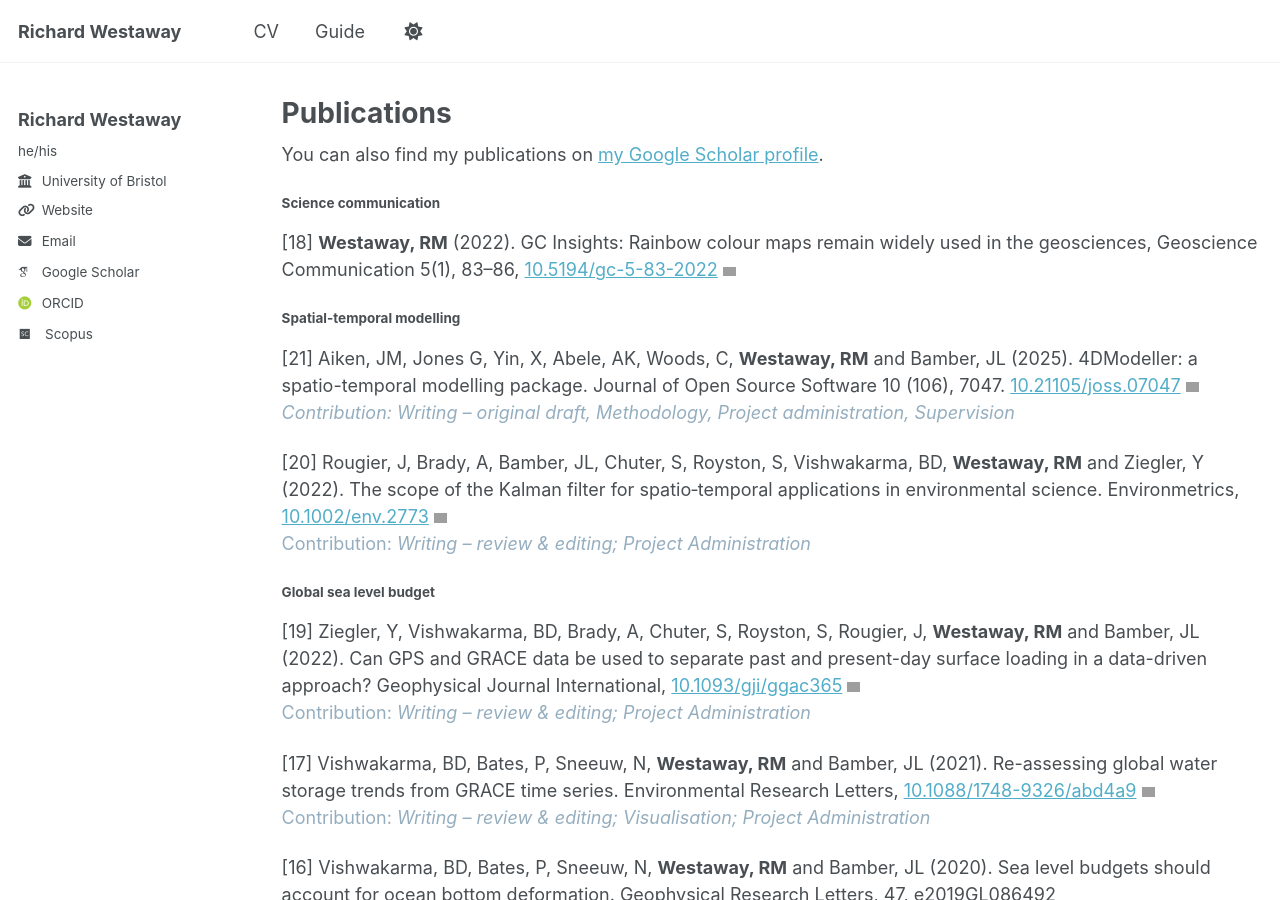
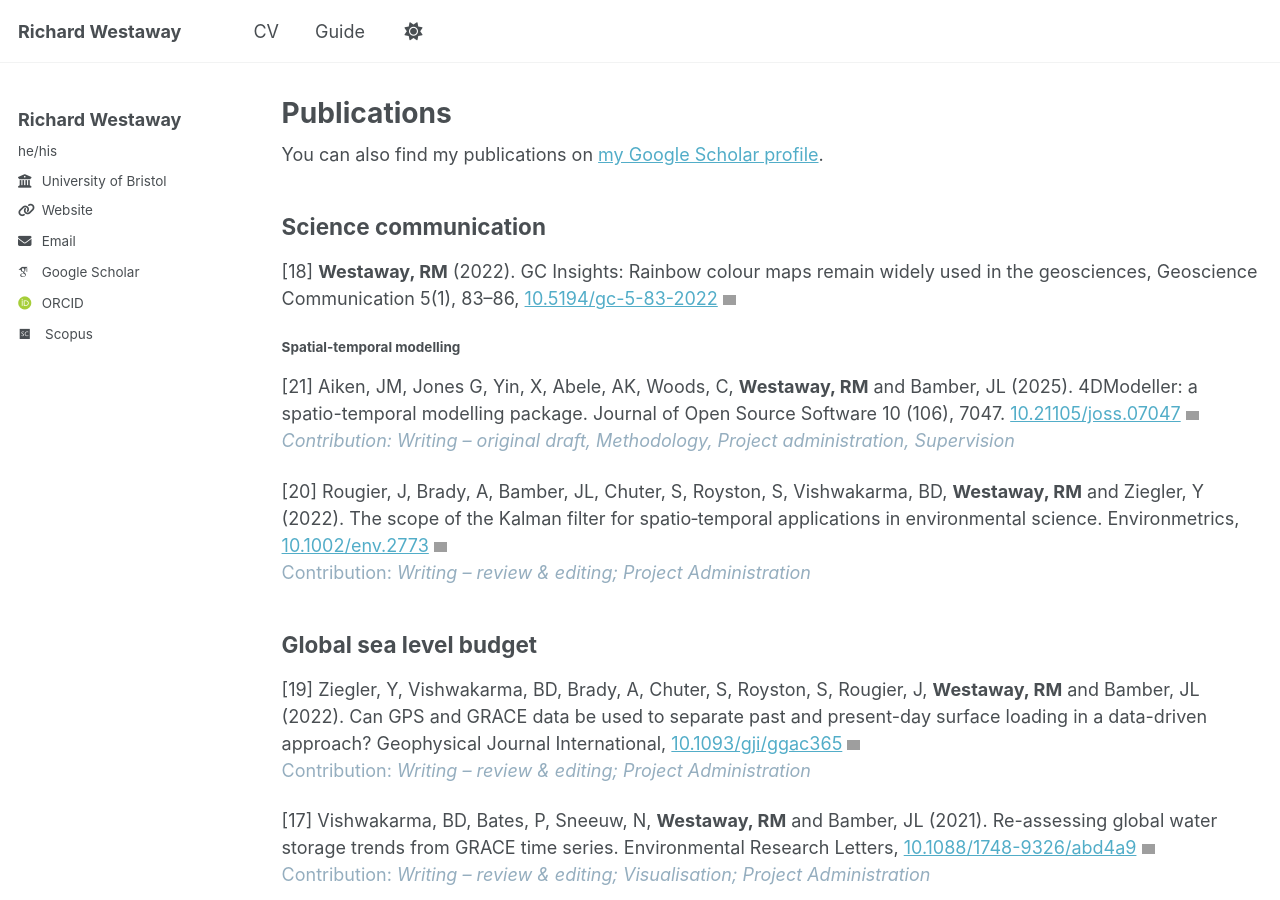
Before and after one commit to richardwestaway/richardwestaway.github.io, a Jekyll site: the page built from _pages/publications.html, in a window 1280 px wide and 900 px high. Built offline with Jekyll 4.4.1, drawn with Linux system fonts in a browser that asks for light colours; some web fonts are replaced; comment, search, counter and statistics services are not loaded; grey boxes are pictures that could not be loaded.

Commit message:
Update publications.html

```diff
--- a/_pages/publications.html
+++ b/_pages/publications.html
@@ -11,35 +11,63 @@ author_profile: true
 
 {% include base_path %}
 
-<h4><strong>Science communication</strong></h4>
-<p>[18] <strong>Westaway, RM</strong> (2022). GC Insights: Rainbow colour maps remain widely used in the geosciences, Geoscience Communication 5(1), 83–86, <a href="https://doi.org/10.5194/gc-5-83-2022" target="_blank" rel="noopener">10.5194/gc-5-83-2022</a><em> <img class="alignnone  wp-image-369" src="https://richardwestaway.files.wordpress.com/2017/10/open-access-logo-200x2002.png" alt="open-access-logo-200x200" width="13" height="17" /></em></p>
+<script type='text/javascript' src='https://d1bxh8uas1mnw7.cloudfront.net/assets/embed.js'></script>
+
+<h2><strong>Science communication</strong></h2>
+
+<p>[18] <strong>Westaway, RM</strong> (2022). GC Insights: Rainbow colour maps remain widely used in the geosciences, Geoscience Communication 5(1), 83–86, <a href="https://doi.org/10.5194/gc-5-83-2022" target="_blank" rel="noopener">10.5194/gc-5-83-2022</a><em> <img class="alignnone  wp-image-369" src="https://richardwestaway.files.wordpress.com/2017/10/open-access-logo-200x2002.png" alt="open-access-logo-200x200" width="13" height="17" /></em><div class='altmetric-embed' data-badge-type='donut' data-doi="10.1038/nature.2012.9872"></div></p>
+
 <h4><strong>Spatial-temporal modelling</strong></h4>
+
 <p>[21] Aiken, JM, Jones G, Yin, X, Abele, AK, Woods, C, <strong>Westaway, RM</strong> and Bamber, JL (2025). 4DModeller: a spatio-temporal modelling package. Journal of Open Source Software 10 (106), 7047. <a href="http://10.21105/joss.07047" target="_blank" rel="noopener">10.21105/joss.07047</a> <em><img class="alignnone  wp-image-369" src="https://richardwestaway.files.wordpress.com/2017/10/open-access-logo-200x2002.png" alt="open-access-logo-200x200" width="13" height="17" /><br /><span style="color: #95aebf;">Contribution: Writing – original draft, Methodology, Project administration, Supervision</span></em></p>
+
 <p>[20] Rougier, J, Brady, A, Bamber, JL, Chuter, S, Royston, S, Vishwakarma, BD, <strong>Westaway, RM</strong> and Ziegler, Y (2022). The scope of the Kalman filter for spatio‐temporal applications in environmental science. Environmetrics, <a href="https://doi.org/10.1002/env.2773" target="_blank" rel="noopener">10.1002/env.2773</a><em> <img class="alignnone  wp-image-369" src="https://richardwestaway.files.wordpress.com/2017/10/open-access-logo-200x2002.png" alt="open-access-logo-200x200" width="13" height="17" /></em><br /><span style="color: #95aebf;">Contribution:<em> Writing – review &amp; editing; Project Administration</em></span></p>
-<h4><strong>Global sea level budget</strong></h4>
+
+<h2><strong>Global sea level budget</strong></h2>
+
 <p>[19] Ziegler, Y, Vishwakarma, BD, Brady, A, Chuter, S, Royston, S, Rougier, J, <strong>Westaway, RM</strong> and Bamber, JL (2022). Can GPS and GRACE data be used to separate past and present-day surface loading in a data-driven approach? Geophysical Journal International, <a href="https://doi.org/10.1093/gji/ggac365" target="_blank" rel="noopener">10.1093/gji/ggac365</a><em> <img class="alignnone  wp-image-369" src="https://richardwestaway.files.wordpress.com/2017/10/open-access-logo-200x2002.png" alt="open-access-logo-200x200" width="13" height="17" /></em><br /><span style="color: #95aebf;">Contribution:<em> Writing – review &amp; editing; Project Administration</em></span></p>
+
 <p>[17] Vishwakarma, BD, Bates, P, Sneeuw, N, <strong>Westaway, RM</strong> and Bamber, JL (2021). Re-assessing global water storage trends from GRACE time series. Environmental Research Letters, <a href="https://doi.org/10.1088/1748-9326/abd4a9" target="_blank" rel="noopener">10.1088/1748-9326/abd4a9</a><em> <img class="alignnone  wp-image-369" src="https://richardwestaway.files.wordpress.com/2017/10/open-access-logo-200x2002.png" alt="open-access-logo-200x200" width="13" height="17" /></em><br /><span style="color: #95aebf;">Contribution:<em> Writing – review &amp; editing; Visualisation; Project Administration</em></span></p>
+
 <p>[16] Vishwakarma, BD, Bates, P, Sneeuw, N, <strong>Westaway, RM</strong> and Bamber, JL (2020). Sea level budgets should account for ocean bottom deformation. Geophysical Research Letters, 47, e2019GL086492 <a href="https://doi.org/10.1029/2019GL086492" target="_blank" rel="noopener">10.1029/2019GL086492</a><em> <img class="alignnone  wp-image-369" src="https://richardwestaway.files.wordpress.com/2017/10/open-access-logo-200x2002.png" alt="open-access-logo-200x200" width="13" height="17" /></em><br /><span style="color: #95aebf;">Contribution:<em> Writing – review &amp; editing; Project Administration</em></span></p>
+
 <p>[15] Royston, S, Vishwakarma, BD, <strong>Westaway, RM</strong>, Rougier, J, Sha, Z and Bamber, JL (2020). Can we resolve the basin-scale sea-level trend budget from GRACE ocean mass? Journal of Geophysical Research: Oceans 125. <a href="https://doi.org/10.1029/2019JC015535" target="_blank" rel="noopener noreferrer">10.1029/2019JC015535</a><em> <img class="alignnone  wp-image-369" src="https://richardwestaway.files.wordpress.com/2017/10/open-access-logo-200x2002.png" alt="open-access-logo-200x200" width="13" height="17" /></em><br /><span style="color: #95aebf;">Contribution:<em> Writing – review &amp; editing; Project Administration</em></span></p>
+
 <p>[14] The WCRP Global Sea Level Budget Group (2018). Global Sea Level Budget 1993-Present. <em>Earth System Science Data</em> <a href="https://doi.org/10.5194/essd-10-1551-2018" target="_blank" rel="noopener">10.5194/essd-2018-53</a><em> <img class="alignnone  wp-image-369" src="https://richardwestaway.files.wordpress.com/2017/10/open-access-logo-200x2002.png" alt="open-access-logo-200x200" width="13" height="17" /></em><br /><span style="color: #95aebf;">Contribution:<em> Formal analysis; Visualisation; Writing – original draft</em></span></p>
+
 <p>[13] Bamber, J, <strong>Westaway, RM</strong>, Marzeion, B &amp; Wouters, B (2018). The land ice contribution to sea level during the satellite era. <em>Environmental Research Letters</em> <a href="https://doi.org/10.1088/1748-9326/aac2f0" target="_blank" rel="noopener">10.1088/1748-9326/aac2f0</a> <img class="alignnone  wp-image-369" src="https://richardwestaway.files.wordpress.com/2017/10/open-access-logo-200x2002.png" alt="open-access-logo-200x200" width="13" height="17" /><br /><span style="color: #95aebf;">Contribution:<em> Formal analysis; Investigation; Visualisation; Writing – review &amp; editing; Project Administration</em></span></p>
 <hr />
-<h4><strong>Corporate sustainability and carbon accounting</strong></h4>
+
+<h2><strong>Corporate sustainability and carbon accounting</strong></h2>
+
 <p>[12] Klee, H, Hunziker, R, van der Meer, R &amp; <strong>Westaway, RM</strong> (2011). Getting the numbers right: a database of energy performance and carbon dioxide emissions for the cement industry. <i>Greenhouse Gas Measurement &amp; Management</i>, <i>1</i>(2), 109-118. <a href="https://doi.org/10.1080/20430779.2011.579357" target="_blank" rel="noopener">10.1080/20430779.2011.579357</a><br /><span style="color: #95aebf;">Contribution: <em>Visualisation; Writing – original draft; Writing – review &amp; editing</em></span></p>
 <hr />
-<h4><strong>Climate change impacts and adaptation</strong></h4>
+
+<h2><strong>Climate change impacts and adaptation</strong></h2>
+
 <p>[11] Preston, BL, Yuen, EJ &amp; <strong>Westaway, RM</strong> (2011). Putting vulnerability to climate change on the map: a review of approaches, benefits, and risks. <i>Sustainability Science</i>, <i>6</i>(2), 177-202. <a href="http://dx.doi.org/10.1007/s11625-011-0129-1" target="_blank" rel="noopener"> 10.1007/s11625-011-0129-1</a><br /><span style="color: #95aebf;">Contribution: <em>Formal analysis; </em><em>Investigation; Methodology; Writing – review &amp; editing</em></span></p>
+
 <p>[10] Preston, BL, <strong>Westaway, RM</strong> &amp; Yuen, EJ (2010). Climate adaptation planning in practice: an evaluation of adaptation plans from three developed nations. <i>Mitigation and Adaptation Strategies for Global Change</i>, <i>16</i>(4), 407-438. <a href="http://dx.doi.org/10.1007/s11027-010-9270-x" target="_blank" rel="noopener">10.1007/s11027-010-9270-x</a><br /><span style="color: #95aebf;">Contribution:<em> Formal analysis; Investigation; Methodology; Writing – review &amp; editing</em></span></p>
+
 <p>[9] Gawith, M, Street, R, <strong>Westaway, RM</strong> &amp; Steynor, A. (2009). Application of the UKCIP02 climate change scenarios: reflections and lessons learnt. <i>Global Environmental Change</i>, <i>19</i>(1), 113-121. <a href="http://dx.doi.org/10.1016/j.gloenvcha.2008.09.005" target="_blank" rel="noopener">10.1016/j.gloenvcha.2008.09.005</a><br /><span style="color: #95aebf;">Contribution:<em> Formal analysis; Investigation; Methodology; Writing – original draft</em></span></p>
+
 <p>[2]<strong> Westaway, RM</strong> (2000). Modelling the Potential Effects of Climate Change on the Grande Dixence Hydro‐Electricity Scheme, Switzerland. <em>Water and Environment Journal</em>, 14(3), 179-185. <a href="http://dx.doi.org/10.1111/j.1747-6593.2000.tb00247.x" target="_blank" rel="noopener">10.1111/j.1747-6593.2000.tb00247.x</a></p>
 <hr />
-<h4><strong>Remote sensing of gravel-bed rivers</strong></h4>
+
+<h2><strong>Remote sensing of gravel-bed rivers</strong></h2>
+
 <p>[8] Hicks, DM, Duncan, MJ, Lane, SN, Tal, M &amp; <strong>Westaway, RM</strong> (2007). Contemporary morphological change in braided gravel-bed rivers: new developments from field and laboratory studies, with particular reference to the influence of riparian vegetation (pp. 557-584). Chapter 21 in <em>Gravel-Bed Rivers VI: From Process Understanding to River Restoration </em>(Habersack, Piégay and Rinaldi, eds.), Developments in Earth Surface Processes 11, Elsevier: Amsterdam, the Netherlands. <a href="https://doi.org/10.1016/S0928-2025(07)11143-3" target="_blank" rel="noopener">10.1016/S0928-2025(07)11143-3</a><br /><span style="color: #95aebf;">Contribution: <em>Formal analysis; </em><em>Investigation; Methodology; Visualisation</em></span></p>
+
 <p>[7] Lane, SN, Reid, SC, <strong>Westaway, RM</strong> &amp; Hicks, DM (2004). Remotely sensed topographic data for river channel research: the identification, explanation and management of error (pp. 113-136). Chapter 6 in <em>Spatial Modelling of the Terrestrial Environment</em> (Kelly, Drake and Barr, eds.), John Wiley &amp; Sons, Ltd: West Sussex, UK. <a href="http://dx.doi.org/10.1002/0470094001.ch6" target="_blank" rel="noopener">10.1002/0470094001.ch6</a><br /><span style="color: #95aebf;">Contribution:<em> Formal analysis; Investigation; Methodology; Writing – original draft; Visualisation</em></span></p>
+
 <p>[6]<strong> Westaway, RM</strong>, Lane, SN &amp; Hicks, DM (2003). Remote survey of large-scale braided, gravel-bed rivers using digital photogrammetry and image analysis. <i>International Journal of Remote Sensing</i>, <i>24</i>(4), 795-815. <a href="http://dx.doi.org/10.1080/01431160110113070" target="_blank" rel="noopener">10.1080/01431160110113070</a><br /><span style="color: #95aebf;">Contribution:<em> Formal analysis; Investigation; Methodology; Writing – original draft; Writing – review &amp; editing; Visualisation</em></span></p>
+
 <p>[5] Lane, SN,<strong> Westaway, RM</strong> &amp; Hicks, DM (2003). Estimation of erosion and deposition volumes in a large, gravel‐bed, braided river using synoptic remote sensing. <i>Earth Surface Processes and Landforms</i>, <i>28</i>(3), 249-271. <a href="http://dx.doi.org/10.1002/esp.483" target="_blank" rel="noopener">10.1002/esp.483</a><br /><span style="color: #95aebf;">Contribution:<em> Formal analysis; Investigation; Methodology; Writing – original draft; Visualisation</em></span></p>
+
 <p>[4] Hicks, DM, Duncan, MJ, Walsh, JM, <strong>Westaway, RM</strong> &amp; Lane, SN (2002). New views of the morphodynamics of large braided rivers from high-resolution topographic surveys and time-lapse video (pp. 373-380). In <em>Structure, Function and Management Implications of Fluvial Sedimentary Systems</em> (Dyer, FJ, Thoms, MC and Olley, JM, eds.), Proceedings of an International Symposium, Alice Springs, Australia, International Association of Hydrological Sciences Publication 276, IAHS Press: Wallingford, UK. <a href="http://hydrologie.org/redbooks/a276/iahs_276_373.pdf" target="_blank" rel="noopener">Open Access</a> <img class="alignnone  wp-image-369" src="https://richardwestaway.files.wordpress.com/2017/10/open-access-logo-200x2002.png" alt="open-access-logo-200x200" width="13" height="17" /><br /><span style="color: #95aebf;">Contribution:<em> Formal analysis; Investigation; Methodology; Visualisation</em></span></p>
+
 <p>[3]<strong> Westaway, RM</strong>, Lane, SN &amp; Hicks, DM (2001). Remote sensing of clear-water, shallow, gravel-bed rivers using digital photogrammetry. <i>Photogrammetric Engineering and Remote Sensing</i>, <i>67</i>(11), 1271-1281. <a href="http://asprs.org/wp-content/uploads/pers/2001journal/november/2001_nov_1271-1281.pdf" target="_blank" rel="noopener">Open Access</a> <img class="alignnone  wp-image-369" src="https://richardwestaway.files.wordpress.com/2017/10/open-access-logo-200x2002.png" alt="open-access-logo-200x200" width="13" height="17" /><br /><span style="color: #95aebf;">Contribution:<em> Formal analysis; Investigation; Methodology; Writing – original draft; Writing – review &amp; editing; Visualisation</em></span></p>
+
 <p>[1]<strong> Westaway, RM</strong>, Lane, SN &amp; Hicks, DM (2000). The development of an automated correction procedure for digital photogrammetry for the study of wide, shallow, gravel‐bed rivers. <i>Earth Surface Processes and Landforms</i>, <i>25</i>(2), 209-226. <a href="https://doi.org/10.1002/(SICI)1096-9837(200002)25:2%3C209::AID-ESP84%3E3.0.CO;2-Z" target="_blank" rel="noopener">10.1002/(SICI)1096-9837(200002)25:23.0.CO;2-Z<br /></a><span style="color: #95aebf;">Contribution:<em> Formal analysis; Investigation; Methodology; Writing – original draft; Writing – review &amp; editing; Visualisation</em></span></p>
 <div class="altmetric-embed"> </div>
 
```
